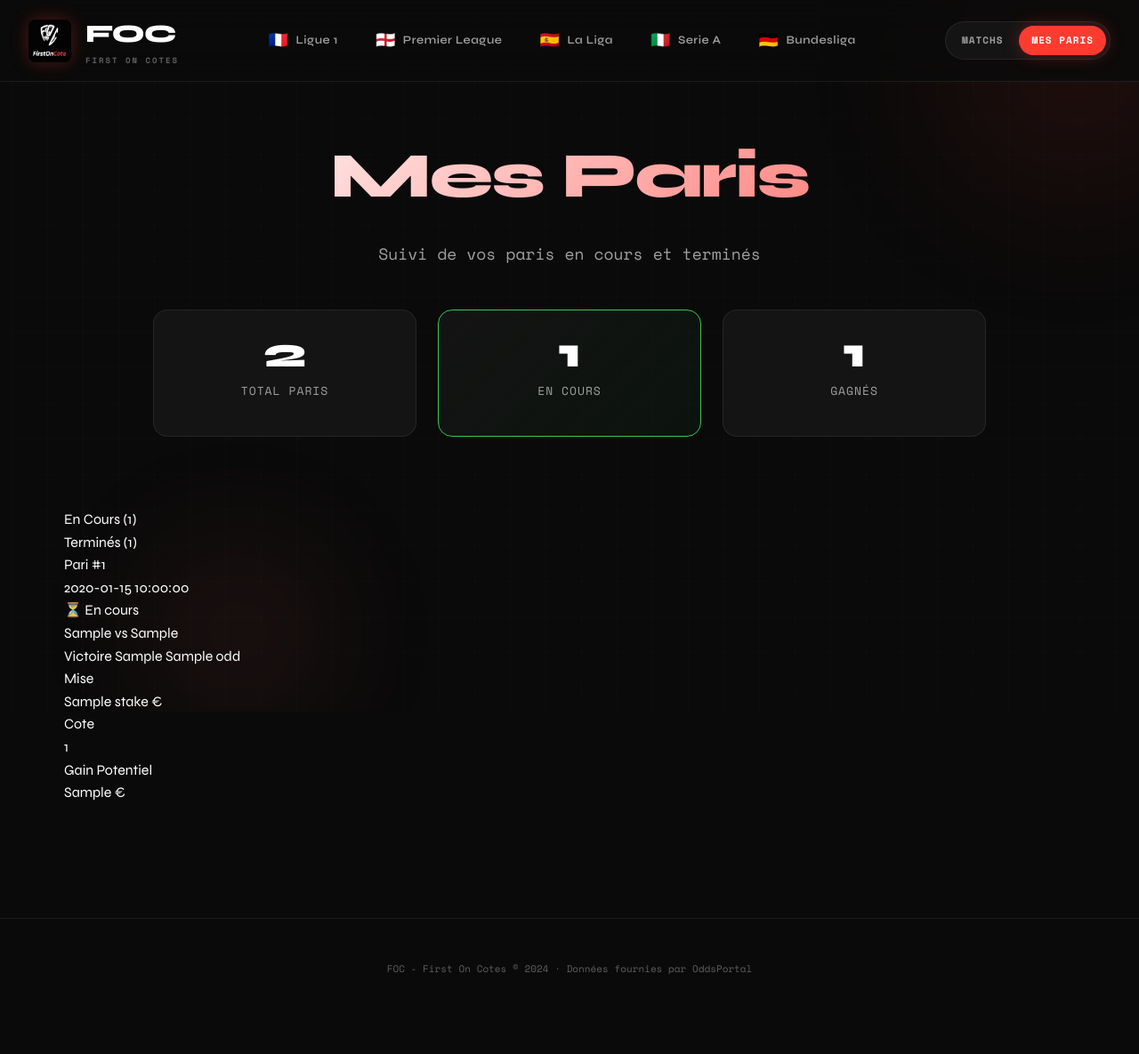
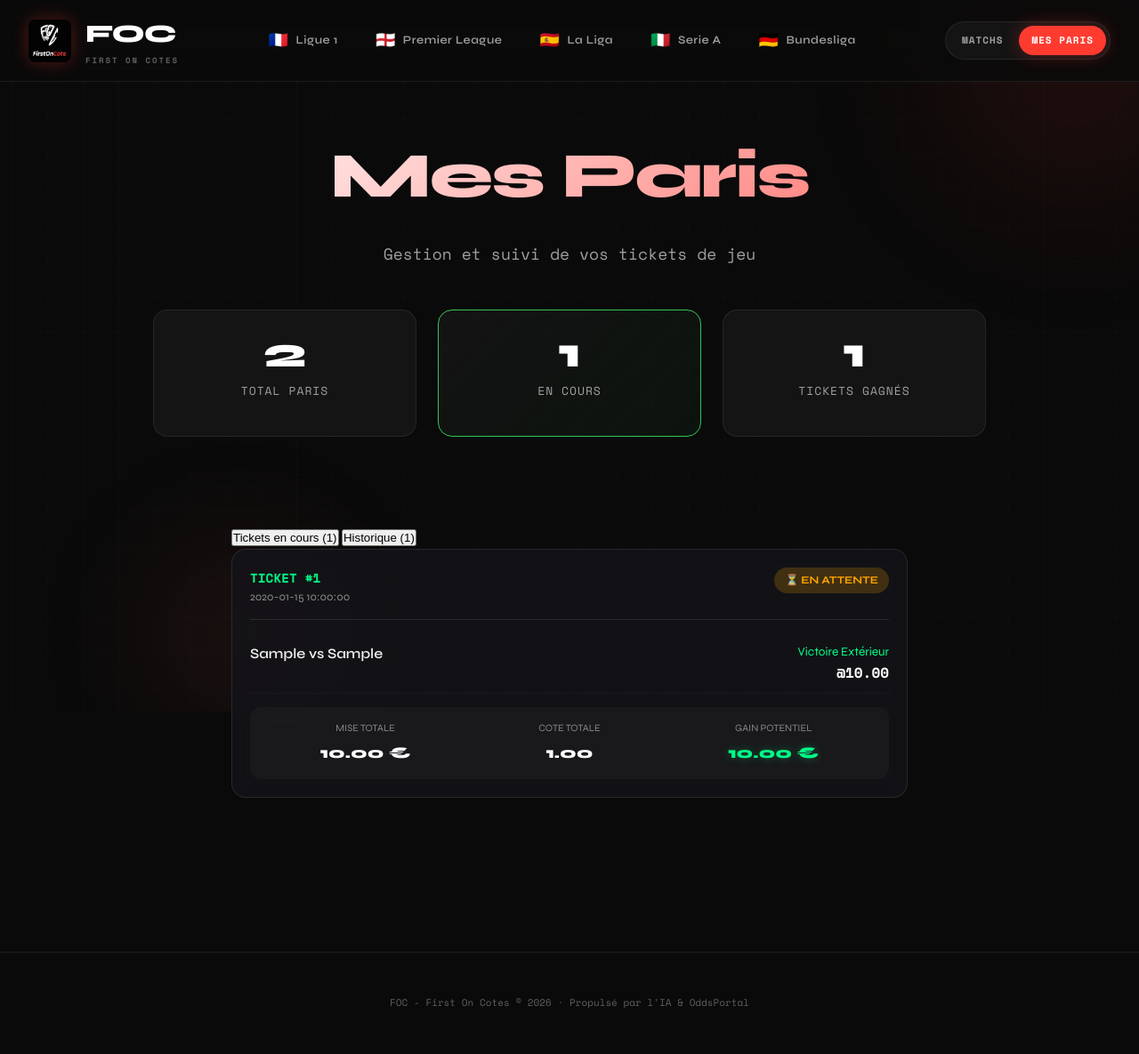
Before and after one commit to MG-esiee/FOC, a Flask app: page /my-bets in a window 1280 px wide. Shown: the whole page at 89% size. Before the commit the page ends 1095 px from the top, so only its background shows below. Run offline with Flask 3, Linux system fonts and the light colour scheme; a database or web service that is not in the repository returns one stand-in record (values such as "Sample title").

Commit message:
systeme de paris

```diff
--- a/app/app.py
+++ b/app/app.py
@@ -220,35 +220,28 @@ def explore(league_id="ligue-1"):
         teams=sorted(teams)
     )
 
-# ✅ NOUVELLE ROUTE : Page Mes Paris
 @app.route("/my-bets")
 def my_bets():
-    """Page pour voir tous les paris de l'utilisateur"""
     try:
-        # Pour l'instant, on récupère tous les paris
-        # Dans une vraie app, on filtrerait par user_id
-        pending_bets = list(bets_collection.find({"status": "pending"}).sort("created_at", -1))
-        finished_bets = list(bets_collection.find({"status": {"$in": ["won", "lost"]}}).sort("resolved_at", -1))
+        # On récupère tout pour vérifier
+        all_pending = list(bets_collection.find({"status": "pending"}).sort("created_at", -1))
+        all_finished = list(bets_collection.find({"status": {"$in": ["won", "lost"]}}).sort("resolved_at", -1))
 
-        # Convertir ObjectId en string
-        for bet in pending_bets + finished_bets:
+        for bet in all_pending + all_finished:
             bet['_id'] = str(bet['_id'])
-            if 'created_at' in bet:
+            # Vérification sécurisée du type avant strftime
+            if 'created_at' in bet and isinstance(bet['created_at'], datetime):
                 bet['created_at'] = bet['created_at'].strftime('%d/%m/%Y %H:%M')
-            if 'resolved_at' in bet:
+            if 'resolved_at' in bet and isinstance(bet['resolved_at'], datetime):
                 bet['resolved_at'] = bet['resolved_at'].strftime('%d/%m/%Y %H:%M')
 
+        return render_template("my_bets.html",
+                               pending_bets=all_pending,
+                               finished_bets=all_finished,
+                               all_leagues=LEAGUES)
     except Exception as e:
-        print(f"Erreur MongoDB : {e}")
-        pending_bets = []
-        finished_bets = []
-
-    return render_template(
-        "my_bets.html",
-        pending_bets=pending_bets,
-        finished_bets=finished_bets,
-        all_leagues=LEAGUES
-    )
+        print(f"ERREUR AFFICHAGE PARIS : {e}")
+        return f"Erreur interne : {e}", 500
 
 @app.route("/api/matches/<league_id>")
 def get_matches(league_id):
@@ -290,49 +283,37 @@ def get_matches(league_id):
 # ✅ NOUVELLE ROUTE : Placer un pari
 @app.route("/api/place-bet", methods=["POST"])
 def place_bet():
-    """API pour placer un pari"""
     try:
         data = request.get_json()
+        # Debug pour voir ce que le serveur reçoit réellement
+        print(f"DONNÉES REÇUES : {data}")
 
-        if not data or 'selections' not in data or 'stake' not in data:
-            return jsonify({"error": "Données manquantes"}), 400
+        selections = data.get('selections', [])
+        stake = float(data.get('stake', 10)) # Conversion forcée en float
 
-        selections = data['selections']
-        stake = float(data['stake'])
-
-        if len(selections) == 0:
+        if not selections:
             return jsonify({"error": "Aucune sélection"}), 400
 
-        if stake <= 0:
-            return jsonify({"error": "Mise invalide"}), 400
+        total_odd = 1.0
+        for s in selections:
+            total_odd *= float(s['odd'])
 
-        # Calculer la cote totale
-        total_odd = 1.0
-        for selection in selections:
-            total_odd *= float(selection['odd'])
-
-        potential_win = stake * total_odd
-
-        # Créer le pari
         bet = {
             "selections": selections,
             "stake": stake,
             "total_odd": round(total_odd, 2),
-            "potential_win": round(potential_win, 2),
+            "potential_win": round(stake * total_odd, 2),
             "status": "pending",
-            "created_at": datetime.now(),
+            "created_at": datetime.now(), # Utilise datetime.now() sans strftime ici
             "resolved_at": None
         }
 
         result = bets_collection.insert_one(bet)
+        print(f"PARI INSÉRÉ AVEC ID : {result.inserted_id}")
 
-        return jsonify({
-            "status": "success",
-            "bet_id": str(result.inserted_id),
-            "message": "Pari placé avec succès"
-        })
-
+        return jsonify({"status": "success", "bet_id": str(result.inserted_id)})
     except Exception as e:
+        print(f"ERREUR INSERTION : {e}")
         return jsonify({"error": str(e)}), 500
 
 # ✅ NOUVELLE ROUTE : Récupérer les paris
--- a/app/static/style.css
+++ b/app/static/style.css
@@ -1022,3 +1022,138 @@ body {
     margin-left: 6px;
     font-size: 14px;
 }
+
+/* La classe ajoutée par le JS */
+.odd-item.selected {
+    background: #00ff88 !important; /* Vert fluo style FOC */
+    color: #000 !important;
+    border-color: #fff;
+    box-shadow: 0 0 15px rgba(0, 255, 136, 0.5);
+    transform: scale(1.05);
+    font-weight: bold;
+}
+
+/* Optionnel : petit effet au survol pour montrer que c'est cliquable */
+.odd-item {
+    cursor: pointer;
+    transition: all 0.2s ease;
+}
+
+.odd-item:hover {
+    background: rgba(255, 255, 255, 0.1);
+}
+
+
+/* Container des paris */
+.bets-page .section-container {
+    max-width: 800px;
+    margin: 0 auto;
+    padding: 20px;
+}
+
+/* La Carte de Pari */
+.bet-card {
+    background: rgba(20, 20, 25, 0.8);
+    border: 1px solid rgba(255, 255, 255, 0.1);
+    border-radius: 16px;
+    padding: 20px;
+    margin-bottom: 25px;
+    backdrop-filter: blur(10px);
+    transition: transform 0.3s ease;
+}
+
+.bet-card:hover {
+    transform: translateY(-5px);
+    border-color: #00ff88;
+}
+
+/* Header de la carte */
+.bet-card-header {
+    display: flex;
+    justify-content: space-between;
+    align-items: flex-start;
+    border-bottom: 1px solid rgba(255, 255, 255, 0.1);
+    padding-bottom: 15px;
+    margin-bottom: 15px;
+}
+
+.bet-card-id {
+    font-family: 'Space Mono', monospace;
+    color: #00ff88;
+    font-weight: bold;
+    font-size: 0.9rem;
+}
+
+.bet-card-date {
+    font-size: 0.8rem;
+    color: #888;
+}
+
+/* Badge de statut */
+.bet-status {
+    padding: 5px 12px;
+    border-radius: 20px;
+    font-size: 0.75rem;
+    font-weight: 700;
+    text-transform: uppercase;
+}
+
+.bet-status.pending { background: rgba(255, 166, 0, 0.2); color: #ffa600; }
+.bet-status.won { background: rgba(0, 255, 136, 0.2); color: #00ff88; }
+.bet-status.lost { background: rgba(255, 68, 68, 0.2); color: #ff4444; }
+
+/* Liste des sélections à l'intérieur du pari */
+.bet-card-selection {
+    display: flex;
+    justify-content: space-between;
+    padding: 10px 0;
+    border-bottom: 1px dashed rgba(255, 255, 255, 0.05);
+}
+
+.bet-card-match {
+    font-weight: 600;
+    color: #eee;
+}
+
+.bet-card-choice {
+    text-align: right;
+}
+
+.bet-item-type {
+    display: block;
+    color: #00ff88;
+    font-size: 0.85rem;
+}
+
+.bet-item-odd {
+    font-family: 'Space Mono', monospace;
+    font-weight: bold;
+}
+
+/* Footer de la carte (Mise et Gains) */
+.bet-card-summary {
+    display: grid;
+    grid-template-columns: repeat(3, 1fr);
+    background: rgba(255, 255, 255, 0.03);
+    border-radius: 12px;
+    padding: 15px;
+    margin-top: 15px;
+    text-align: center;
+}
+
+.bet-card-stat-label {
+    font-size: 0.7rem;
+    color: #888;
+    text-transform: uppercase;
+    margin-bottom: 5px;
+}
+
+.bet-card-stat-value {
+    font-weight: 800;
+    font-size: 1.1rem;
+}
+
+.bet-card-stat-value.win {
+    color: #00ff88;
+    text-shadow: 0 0 10px rgba(0, 255, 136, 0.3);
+}
--- a/app/templates/my_bets.html
+++ b/app/templates/my_bets.html
@@ -10,14 +10,12 @@
     <link rel="stylesheet" href="{{ url_for('static', filename='style.css') }}">
 </head>
 <body>
-    <!-- Animated Background -->
     <div class="background-layer">
         <div class="grid-overlay"></div>
         <div class="gradient-orb orb-1"></div>
         <div class="gradient-orb orb-2"></div>
     </div>
 
-    <!-- Navigation -->
     <nav class="navbar">
         <div class="nav-container">
             <a href="/" class="brand">
@@ -44,11 +42,10 @@
         </div>
     </nav>
 
-    <!-- Hero Section -->
     <section class="hero compact">
         <div class="hero-content">
             <h1 class="hero-title">Mes Paris</h1>
-            <p class="hero-subtitle">Suivi de vos paris en cours et terminés</p>
+            <p class="hero-subtitle">Gestion et suivi de vos tickets de jeu</p>
 
             <div class="stats-grid">
                 <div class="stat-card">
@@ -61,52 +58,50 @@
                 </div>
                 <div class="stat-card">
                     <div class="stat-value">{{ finished_bets|selectattr('status', 'equalto', 'won')|list|length }}</div>
-                    <div class="stat-label">Gagnés</div>
+                    <div class="stat-label">Tickets Gagnés</div>
                 </div>
             </div>
         </div>
     </section>
 
-    <!-- Bets Section -->
     <section class="matches-section bets-page">
         <div class="section-container">
-            <!-- Tabs -->
             <div class="bets-tabs">
-                <div class="bets-tab active" onclick="showTab('pending')">
-                    En Cours ({{ pending_bets|length }})
-                </div>
-                <div class="bets-tab" onclick="showTab('finished')">
-                    Terminés ({{ finished_bets|length }})
-                </div>
+                <button class="bets-tab active" onclick="showTab('pending')">
+                    Tickets en cours ({{ pending_bets|length }})
+                </button>
+                <button class="bets-tab" onclick="showTab('finished')">
+                    Historique ({{ finished_bets|length }})
+                </button>
             </div>
 
-            <!-- Pending Bets -->
             <div id="pending-bets" class="bets-content">
                 {% if pending_bets %}
                     {% for bet in pending_bets %}
                     <div class="bet-card">
                         <div class="bet-card-header">
                             <div>
-                                <div class="bet-card-id">Pari #{{ bet._id[:8] }}</div>
+                                <div class="bet-card-id">TICKET #{{ bet._id[:8]|upper }}</div>
                                 <div class="bet-card-date">{{ bet.created_at }}</div>
                             </div>
-                            <span class="bet-status pending">⏳ En cours</span>
+                            <span class="bet-status pending">⏳ EN ATTENTE</span>
                         </div>
 
                         <div class="bet-card-selections">
                             {% for selection in bet.selections %}
                             <div class="bet-card-selection">
                                 <div class="bet-card-match">
-                                    {{ selection.home_team }} vs {{ selection.away_team }}
+                                    <span class="team-text">{{ selection.home_team }}</span>
+                                    <span class="vs-divider">vs</span>
+                                    <span class="team-text">{{ selection.away_team }}</span>
                                 </div>
                                 <div class="bet-card-choice">
                                     <span class="bet-item-type">
-                                        {% if selection.bet_type == '1' %}Victoire {{ selection.home_team }}
+                                        {% if selection.bet_type == '1' %}Victoire Domicile
                                         {% elif selection.bet_type == 'X' %}Match Nul
-                                        {% else %}Victoire {{ selection.away_team }}
-                                        {% endif %}
+                                        {% else %}Victoire Extérieur{% endif %}
                                     </span>
-                                    <span class="bet-item-odd">{{ selection.odd }}</span>
+                                    <span class="bet-item-odd">@{{ "%.2f"|format(selection.odd) }}</span>
                                 </div>
                             </div>
                             {% endfor %}
@@ -114,54 +109,45 @@
 
                         <div class="bet-card-summary">
                             <div class="bet-card-stat">
-                                <div class="bet-card-stat-label">Mise</div>
-                                <div class="bet-card-stat-value">{{ bet.stake }} €</div>
+                                <div class="bet-card-stat-label">Mise Totale</div>
+                                <div class="bet-card-stat-value">{{ "%.2f"|format(bet.stake) }} €</div>
                             </div>
                             <div class="bet-card-stat">
-                                <div class="bet-card-stat-label">Cote</div>
-                                <div class="bet-card-stat-value">{{ bet.total_odd }}</div>
+                                <div class="bet-card-stat-label">Cote Totale</div>
+                                <div class="bet-card-stat-value highlight">{{ "%.2f"|format(bet.total_odd) }}</div>
                             </div>
                             <div class="bet-card-stat">
                                 <div class="bet-card-stat-label">Gain Potentiel</div>
-                                <div class="bet-card-stat-value">{{ bet.potential_win }} €</div>
+                                <div class="bet-card-stat-value win">{{ "%.2f"|format(bet.potential_win) }} €</div>
                             </div>
                         </div>
                     </div>
                     {% endfor %}
                 {% else %}
                     <div class="empty-state">
-                        <div class="empty-icon">
-                            <svg viewBox="0 0 24 24" fill="none" stroke="currentColor" stroke-width="1.5">
-                                <rect x="3" y="3" width="18" height="18" rx="2"/>
-                                <line x1="9" y1="3" x2="9" y2="21"/>
-                                <line x1="15" y1="3" x2="15" y2="21"/>
-                                <line x1="3" y1="9" x2="21" y2="9"/>
-                                <line x1="3" y1="15" x2="21" y2="15"/>
-                            </svg>
-                        </div>
-                        <h3>Aucun pari en cours</h3>
-                        <p>Vos paris actifs apparaîtront ici</p>
-                        <a href="/" class="refresh-btn-secondary">
-                            Voir les matchs
+                        <div class="empty-icon">🎯</div>
+                        <h3>Aucun pari actif</h3>
+                        <p>Il est temps de placer votre premier ticket !</p>
+                        <a href="/" class="refresh-btn-secondary" style="display:inline-block; margin-top:20px; text-decoration:none;">
+                            Explorer les matchs
                         </a>
                     </div>
                 {% endif %}
             </div>
 
-            <!-- Finished Bets -->
             <div id="finished-bets" class="bets-content" style="display: none;">
                 {% if finished_bets %}
                     {% for bet in finished_bets %}
-                    <div class="bet-card">
+                    <div class="bet-card finished-card">
                         <div class="bet-card-header">
                             <div>
-                                <div class="bet-card-id">Pari #{{ bet._id[:8] }}</div>
+                                <div class="bet-card-id">TICKET #{{ bet._id[:8]|upper }}</div>
                                 <div class="bet-card-date">{{ bet.resolved_at or bet.created_at }}</div>
                             </div>
                             {% if bet.status == 'won' %}
-                                <span class="bet-status won">✅ Gagné</span>
+                                <span class="bet-status won">✅ GAGNÉ</span>
                             {% else %}
-                                <span class="bet-status lost">❌ Perdu</span>
+                                <span class="bet-status lost">❌ PERDU</span>
                             {% endif %}
                         </div>
 
@@ -173,12 +159,11 @@
                                 </div>
                                 <div class="bet-card-choice">
                                     <span class="bet-item-type">
-                                        {% if selection.bet_type == '1' %}Victoire {{ selection.home_team }}
-                                        {% elif selection.bet_type == 'X' %}Match Nul
-                                        {% else %}Victoire {{ selection.away_team }}
-                                        {% endif %}
+                                        {% if selection.bet_type == '1' %}1
+                                        {% elif selection.bet_type == 'X' %}X
+                                        {% else %}2{% endif %}
                                     </span>
-                                    <span class="bet-item-odd">{{ selection.odd }}</span>
+                                    <span class="bet-item-odd">@{{ "%.2f"|format(selection.odd) }}</span>
                                 </div>
                             </div>
                             {% endfor %}
@@ -187,18 +172,18 @@
                         <div class="bet-card-summary">
                             <div class="bet-card-stat">
                                 <div class="bet-card-stat-label">Mise</div>
-                                <div class="bet-card-stat-value">{{ bet.stake }} €</div>
+                                <div class="bet-card-stat-value">{{ "%.2f"|format(bet.stake) }} €</div>
                             </div>
                             <div class="bet-card-stat">
                                 <div class="bet-card-stat-label">Cote</div>
-                                <div class="bet-card-stat-value">{{ bet.total_odd }}</div>
+                                <div class="bet-card-stat-value">{{ "%.2f"|format(bet.total_odd) }}</div>
                             </div>
                             <div class="bet-card-stat">
                                 <div class="bet-card-stat-label">Résultat</div>
                                 {% if bet.status == 'won' %}
-                                    <div class="bet-card-stat-value win">+{{ bet.potential_win }} €</div>
+                                    <div class="bet-card-stat-value win">+{{ "%.2f"|format(bet.potential_win) }} €</div>
                                 {% else %}
-                                    <div class="bet-card-stat-value loss">-{{ bet.stake }} €</div>
+                                    <div class="bet-card-stat-value loss">-{{ "%.2f"|format(bet.stake) }} €</div>
                                 {% endif %}
                             </div>
                         </div>
@@ -206,27 +191,18 @@
                     {% endfor %}
                 {% else %}
                     <div class="empty-state">
-                        <div class="empty-icon">
-                            <svg viewBox="0 0 24 24" fill="none" stroke="currentColor" stroke-width="1.5">
-                                <rect x="3" y="3" width="18" height="18" rx="2"/>
-                                <line x1="9" y1="3" x2="9" y2="21"/>
-                                <line x1="15" y1="3" x2="15" y2="21"/>
-                                <line x1="3" y1="9" x2="21" y2="9"/>
-                                <line x1="3" y1="15" x2="21" y2="15"/>
-                            </svg>
-                        </div>
-                        <h3>Aucun pari terminé</h3>
-                        <p>Vos paris terminés apparaîtront ici</p>
+                        <div class="empty-icon">📊</div>
+                        <h3>Historique vide</h3>
+                        <p>Vos paris terminés apparaîtront ici après le coup de sifflet final.</p>
                     </div>
                 {% endif %}
             </div>
         </div>
     </section>
 
-    <!-- Footer -->
     <footer class="footer">
         <div class="footer-content">
-            <p>FOC - First On Cotes © 2024 · Données fournies par OddsPortal</p>
+            <p>FOC - First On Cotes © 2026 · Propulsé par l'IA & OddsPortal</p>
         </div>
     </footer>
 
@@ -247,10 +223,11 @@
             }
         }
 
-        // Auto-refresh toutes les 30 secondes
+        // Auto-refresh toutes les 60 secondes (plus confortable pour la lecture)
         setInterval(() => {
+            console.log("Mise à jour automatique des paris...");
             location.reload();
-        }, 30000);
+        }, 60000);
     </script>
 </body>
 </html>
```
Also changed, not shown: app/static/betting.js (+80 -68 lines), app/templates/index.html (+13 -54 lines).
